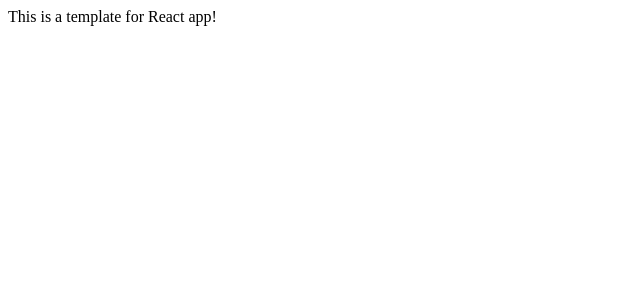
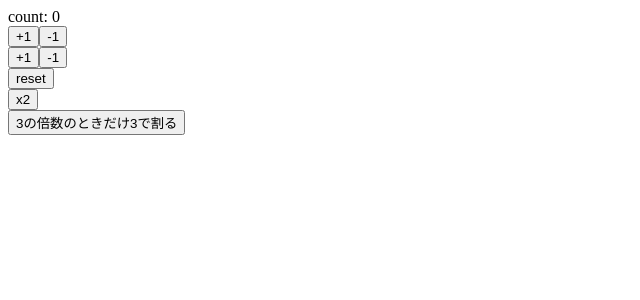
Before and after one commit to kmlite/my-react-hooks-101, a React (Create React App) app: page / in a window 1280 px wide. Shown: the top 300 px of the page, without its empty margins (0-640 px from the left). Built offline with nearby package versions, Linux system fonts and the light colour scheme.

Commit message:
my first React Hook with UseState

```diff
--- a/src/App.js
+++ b/src/App.js
@@ -1,10 +1,42 @@
-import React from "react"
+import React, {useState} from "react"
 
 const App = () => {
+  const [count, setCount] = useState(0)
+  const increment = () => setCount(count + 1)
+  const decrement = () => setCount(count - 1)
+
+  const increment2 = () => setCount( previousCount => previousCount + 1 )
+  const decrement2 = () => setCount( previousCount => previousCount - 1 )
+  const reset = () => setCount(0)
+
+  const double = () => setCount( previousCount => previousCount * 2 )
+  const div3MultiOf3 = () => setCount( previousCount =>
+    previousCount % 3 === 0 ? previousCount / 3 : previousCount
+  )
+
   return (
-    <div>
-      This is a template for React app!
-    </div>
+    <>
+      <div>
+        count: {count}
+      </div>
+      <div>
+        <button onClick={increment}> +1 </button>
+        <button onClick={decrement}> -1 </button>
+      </div>
+      <div>
+        <button onClick={increment2}> +1 </button>
+        <button onClick={decrement2}> -1 </button>
+      </div>
+      <div>
+        <button onClick={reset}>reset</button>
+      </div>
+      <div>
+        <button onClick={double}>x2</button>
+      </div>
+      <div>
+        <button onClick={div3MultiOf3}>3の倍数のときだけ3で割る</button>
+      </div>
+    </>
   )
 }
 
```
